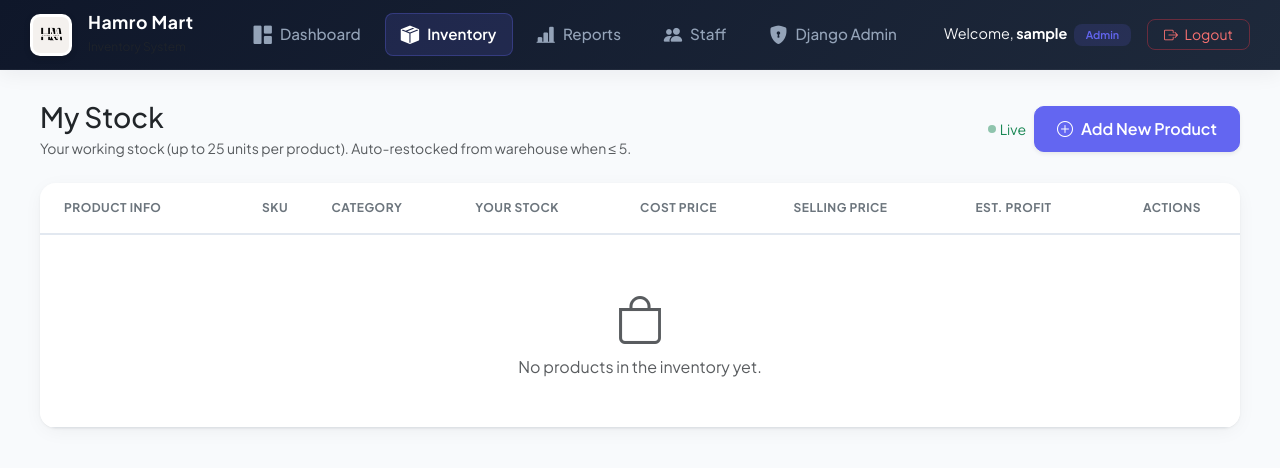
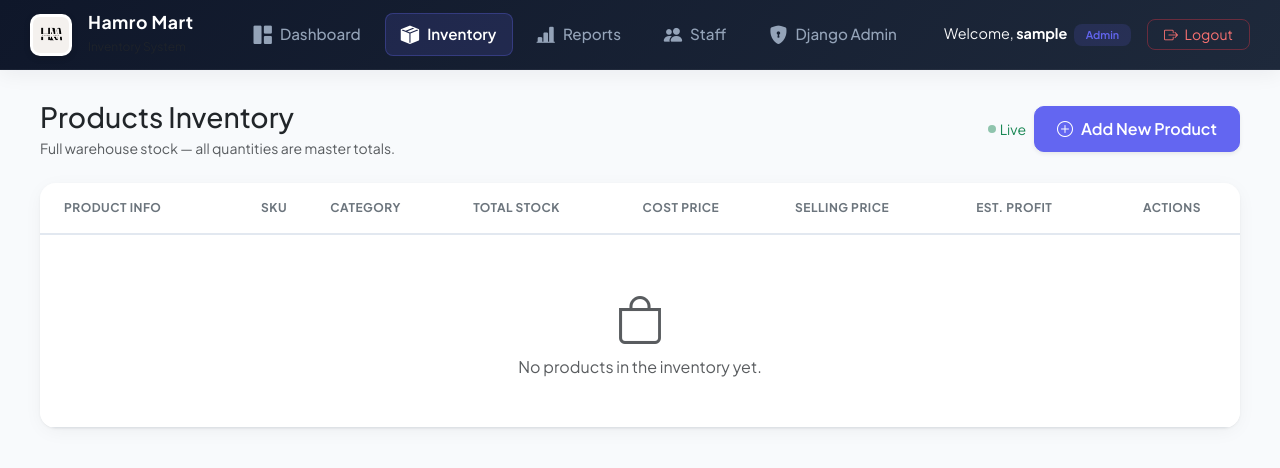
Before and after one commit to sukrishduwal/hamromart-aftermid, a Django app: page /products/ in a window 1280 px wide. Shown: the top 468 px of the page. Run offline with Django 5.2, Linux system fonts and the light colour scheme; the visitor is signed in with stand-in values (Sample User, id 1); data that the repository does not hold is empty; parts of the project's set-up code (start-up, migrations or seed data) failed here and were passed over.

Commit message:
Inventory

```diff
--- a/HamroMart/settings.py
+++ b/HamroMart/settings.py
@@ -139,5 +139,5 @@ MEDIA_ROOT = os.path.join(BASE_DIR, 'media')
 LOGIN_URL = '/login/' # Redirect to login page if not authenticated
 LOGOUT_REDIRECT_URL = '/login/' # Or use '/admin/login/' if you don't have a custom login page
 LOGIN_REDIRECT_URL = 'dashboard' # Ensure this matches your actual login URL
-ALLOWED_HOSTS = ['127.0.0.1', 'localhost', '192.168.1.81']  # Add your server's IP address here
+ALLOWED_HOSTS = ['127.0.0.1', 'localhost', '192.168.1.84']  # Add your server's IP address here
 ALLOWED_HOSTS = ['*']
--- a/products/views.py
+++ b/products/views.py
@@ -8,16 +8,18 @@ from django.views.decorators.http import require_POST
 from .models import Product, Category
 from .forms import ProductForm
 
-
 @login_required
 def product_list(request):
-    products = Product.objects.all().order_by('name')
+    if request.user.is_superuser:
+        products = Product.objects.all()
+        is_admin = True
+    else:
+        products = Product.objects.all()
+        is_admin = False
 
-    for product in products:
-        product.display_stock = product.get_display_stock(request.user)
-
-    return render(request, 'inventory/products.html', {
-        'products': products,
+    return render(request, "inventory/products.html", {
+        "products": products,
+        "is_admin": request.user.is_superuser,
     })
 
 
@@ -138,14 +140,22 @@ def generate_sku(request):
 
 @login_required
 def stock_levels(request):
-    """Real-time stock level API used by inventory page JS polling."""
-    is_admin = request.user.is_superuser
-    result = []
-    for p in Product.objects.all().values('id', 'quantity', 'staff_quantity'):
-        qty = p['quantity'] if is_admin else p['staff_quantity']
-        result.append({
-            'id': p['id'],
-            'quantity': qty,
-            'is_low': qty <= 5,
+    products = Product.objects.all()
+
+    data = []
+
+    for p in products:
+        if request.user.is_superuser:
+            qty = p.quantity
+        else:
+            qty = p.staff_quantity
+
+        data.append({
+            "id": p.id,
+            "quantity": qty,
+            "is_low": qty <= 5
         })
-    return JsonResponse({'products': result})
+
+    return JsonResponse({
+        "products": data
+    })
--- a/sales/views.py
+++ b/sales/views.py
@@ -22,7 +22,7 @@ def is_valid_phone_number(phone):
 @login_required
 def pos_view(request):
     # Both admin and staff can access POS
-    if not (request.user.is_superuser or request.user.groups.filter(name='Staff').exists()):
+    if not (request.user.is_superuser or request.user.groups.filter(name='Cashier').exists()):
         raise PermissionDenied("You do not have permission to access the POS.")
     # Staff only sees products with remaining staff_quantity
     is_admin = request.user.is_superuser
--- a/templates/inventory/products.html
+++ b/templates/inventory/products.html
@@ -17,8 +17,10 @@
     </div>
     <div class="d-flex align-items-center gap-2">
         <!-- Live indicator -->
-        <span class="d-flex align-items-center text-success small" id="live-indicator" title="Stock levels update automatically">
-            <span class="badge bg-success me-1" style="width:8px;height:8px;border-radius:50%;padding:0;display:inline-block;animation:pulse 2s infinite;"></span>
+        <span class="d-flex align-items-center text-success small" id="live-indicator"
+            title="Stock levels update automatically">
+            <span class="badge bg-success me-1"
+                style="width:8px;height:8px;border-radius:50%;padding:0;display:inline-block;animation:pulse 2s infinite;"></span>
             Live
         </span>
         {% if user.is_superuser %}
@@ -30,30 +32,50 @@
 </div>
 
 <style>
-@keyframes pulse { 0%,100%{opacity:1} 50%{opacity:.4} }
-.stock-badge { transition: all 0.4s ease; }
+    @keyframes pulse {
+
+        0%,
+        100% {
+            opacity: 1
+        }
+
+        50% {
+            opacity: .4
+        }
+    }
+
+    .stock-badge {
+        transition: all 0.4s ease;
+    }
 </style>
-
+<!-- Inventory Table -->
 <div class="card card-premium border-0">
     <div class="card-body p-0">
         <div class="table-responsive" style="border-radius: 16px; overflow: hidden;">
             <table class="table align-middle mb-0" style="min-width: 700px;">
                 <thead class="bg-light">
                     <tr style="border-bottom: 2px solid #e2e8f0;">
-                        <th class="ps-4 py-3 text-uppercase text-secondary" style="font-size:.75rem;letter-spacing:.5px;">Product Info</th>
-                        <th class="py-3 text-uppercase text-secondary" style="font-size:.75rem;letter-spacing:.5px;">SKU</th>
-                        <th class="py-3 text-uppercase text-secondary" style="font-size:.75rem;letter-spacing:.5px;">Category</th>
+                        <th class="ps-4 py-3 text-uppercase text-secondary"
+                            style="font-size:.75rem;letter-spacing:.5px;">Product Info</th>
+                        <th class="py-3 text-uppercase text-secondary" style="font-size:.75rem;letter-spacing:.5px;">SKU
+                        </th>
+                        <th class="py-3 text-uppercase text-secondary" style="font-size:.75rem;letter-spacing:.5px;">
+                            Category</th>
                         <th class="py-3 text-uppercase text-secondary" style="font-size:.75rem;letter-spacing:.5px;">
                             {% if is_admin %}Total Stock{% else %}Your Stock{% endif %}
                         </th>
                         {% if user.is_superuser %}
-                        <th class="py-3 text-uppercase text-secondary" style="font-size:.75rem;letter-spacing:.5px;">Cost Price</th>
+                        <th class="py-3 text-uppercase text-secondary" style="font-size:.75rem;letter-spacing:.5px;">
+                            Cost Price</th>
                         {% endif %}
-                        <th class="py-3 text-uppercase text-secondary" style="font-size:.75rem;letter-spacing:.5px;">Selling Price</th>
+                        <th class="py-3 text-uppercase text-secondary" style="font-size:.75rem;letter-spacing:.5px;">
+                            Selling Price</th>
                         {% if user.is_superuser %}
-                        <th class="py-3 text-uppercase text-secondary" style="font-size:.75rem;letter-spacing:.5px;">Est. Profit</th>
+                        <th class="py-3 text-uppercase text-secondary" style="font-size:.75rem;letter-spacing:.5px;">
+                            Est. Profit</th>
                         {% endif %}
-                        <th class="py-3 text-uppercase text-secondary text-center pe-4" style="font-size:.75rem;letter-spacing:.5px;width:120px;">Actions</th>
+                        <th class="py-3 text-uppercase text-secondary text-center pe-4"
+                            style="font-size:.75rem;letter-spacing:.5px;width:120px;">Actions</th>
                     </tr>
                 </thead>
                 <tbody>
@@ -77,7 +99,7 @@
                                 <div>
                                     <div class="fw-bold text-dark" style="font-size:.95rem;">{{ product.name }}</div>
                                     {% if product.color %}
-                                    <small class="text-muted">Color: <span class="text-secondary">{{ product.color }}</span></small>
+                                    <small class="text-muted">Color: <span class="text-secondary">{{ product.color}}</span></small>
                                     {% endif %}
                                 </div>
                             </div>
@@ -85,19 +107,20 @@
 
                         <!-- SKU -->
                         <td class="py-3">
-                            <code class="text-primary fw-medium px-2 py-1 bg-light rounded" style="font-size:.85rem;">{{ product.sku }}</code>
+                            <code class="text-primary fw-medium px-2 py-1 bg-light rounded"
+                                style="font-size:.85rem;">{{ product.sku }}</code>
                         </td>
 
                         <!-- Category -->
                         <td class="py-3">
-                            <span class="badge bg-light text-dark border px-2 py-1" style="font-size:.8rem;font-weight:500;">{{ product.category.name }}</span>
+                            <span class="badge bg-light text-dark border px-2 py-1"
+                                style="font-size:.8rem;font-weight:500;">{{ product.category.name }}</span>
                         </td>
 
                         <!-- Stock Level (live-updated via AJAX) -->
                         <td class="py-3" data-product-stock-id="{{ product.id }}">
                             {% if is_admin %}
-                                {% if product.quantity <= 5 %}
-                                <span class="badge stock-badge" id="stock-{{ product.id }}"
+                            {% if product.quantity <= 5 %} <span class="badge stock-badge" id="stock-{{ product.id }}"
                                 style="background-color:rgba(239,68,68,.12);border:1px solid rgba(239,68,68,.25);color:#dc2626;">
                                 <i class="bi bi-exclamation-triangle me-1"></i>Low: {{ product.quantity }}
                                 </span>
@@ -108,8 +131,8 @@
                                 </span>
                                 {% endif %}
                                 {% else %}
-                                {% if product.staff_quantity <= 5 %}
-                                <span class="badge stock-badge" id="stock-{{ product.id }}"
+                                {% if product.staff_quantity <= 5 %} <span class="badge stock-badge"
+                                    id="stock-{{ product.id }}"
                                     style="background-color:rgba(239,68,68,.12);border:1px solid rgba(239,68,68,.25);color:#dc2626;">
                                     <i class="bi bi-exclamation-triangle me-1"></i>Low: {{ product.staff_quantity }}
                                     <small class="ms-1 opacity-75">(auto-restocking…)</small>
@@ -127,16 +150,18 @@
                         <td class="py-3 text-muted" style="font-size:.9rem;">Rs. {{ product.cost_price }}</td>
                         {% endif %}
 
-                        <td class="py-3 fw-bold text-dark" style="font-size:.95rem;">Rs. {{ product.selling_price }}</td>
+                        <td class="py-3 fw-bold text-dark" style="font-size:.95rem;">Rs. {{ product.selling_price }}
+                        </td>
 
                         {% if user.is_superuser %}
-                        <td class="py-3 text-success fw-bold" style="font-size:.95rem;">Rs. {{ product.profit_per_unit }}</td>
+                        <td class="py-3 text-success fw-bold" style="font-size:.95rem;">Rs. {{ product.profit_per_unit}}</td>
                         {% endif %}
 
                         <td class="py-3 text-center pe-4">
                             <div class="d-flex justify-content-center align-items-center">
                                 <a href="{% url 'update_product' product.id %}"
-                                    class="btn btn-sm btn-outline-secondary p-2 me-1" style="border-radius:8px;" title="Edit Product">
+                                    class="btn btn-sm btn-outline-secondary p-2 me-1" style="border-radius:8px;"
+                                    title="Edit Product">
                                     <i class="bi bi-pencil-fill" style="font-size:.85rem;"></i>
                                 </a>
                                 {% if user.is_superuser %}
@@ -164,7 +189,7 @@
 </div>
 
 <script>
-const IS_ADMIN = {% if request.user.is_superuser %}true{% else %}false{% endif %};
+    const IS_ADMIN = {% if request.user.is_superuser %}true{% else %} false{% endif %};
 
     function updateStockBadge(id, qty, isLow) {
         const el = document.getElementById('stock-' + id);
@@ -189,9 +214,14 @@ function refreshStockLevels() {
         fetch('/products/stock-levels/')
             .then(r => r.json())
             .then(data => {
-        data.products.forEach(p => updateStockBadge(p.id, p.quantity, p.is_low));
+                data.products.forEach(p => {
+                    const qty = IS_ADMIN ? p.quantity : p.staff_quantity;
+                    const low = IS_ADMIN ? p.quantity <= 5 : p.staff_quantity <= 5;
+
+                    updateStockBadge(p.id, qty, low);
+                });
             })
-    .catch(() => {});  // silently ignore network errors
+            .catch(() => { });  // silently ignore network errors
     }
 
     // Poll every 30 seconds for real-time updates
--- a/templates/pos/pos.html
+++ b/templates/pos/pos.html
@@ -19,7 +19,7 @@
                     <div class="card-body p-2">
                         <h6 class="mb-1">{{ p.name }}</h6>
                         <span class="text-primary fw-bold">Rs.{{ p.selling_price }}</span><br>
-                        <small class="text-muted">Stock: {{ p.quantity }}</small>
+                        <small class="text-muted">Stock: {{ p.staff_quantity }}</small>
                     </div>
                 </div>
             </div>
```
Lines whose indentation alone changed are shown as unchanged.
